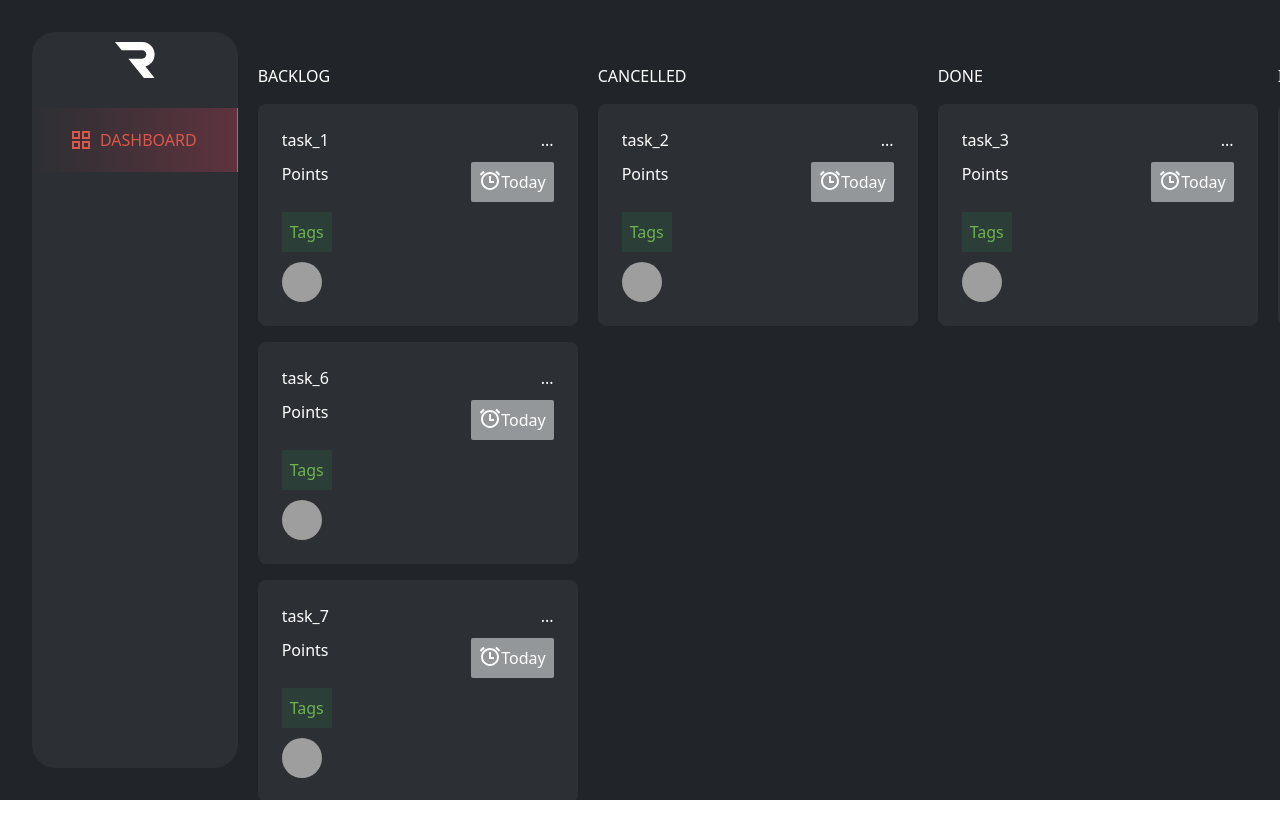
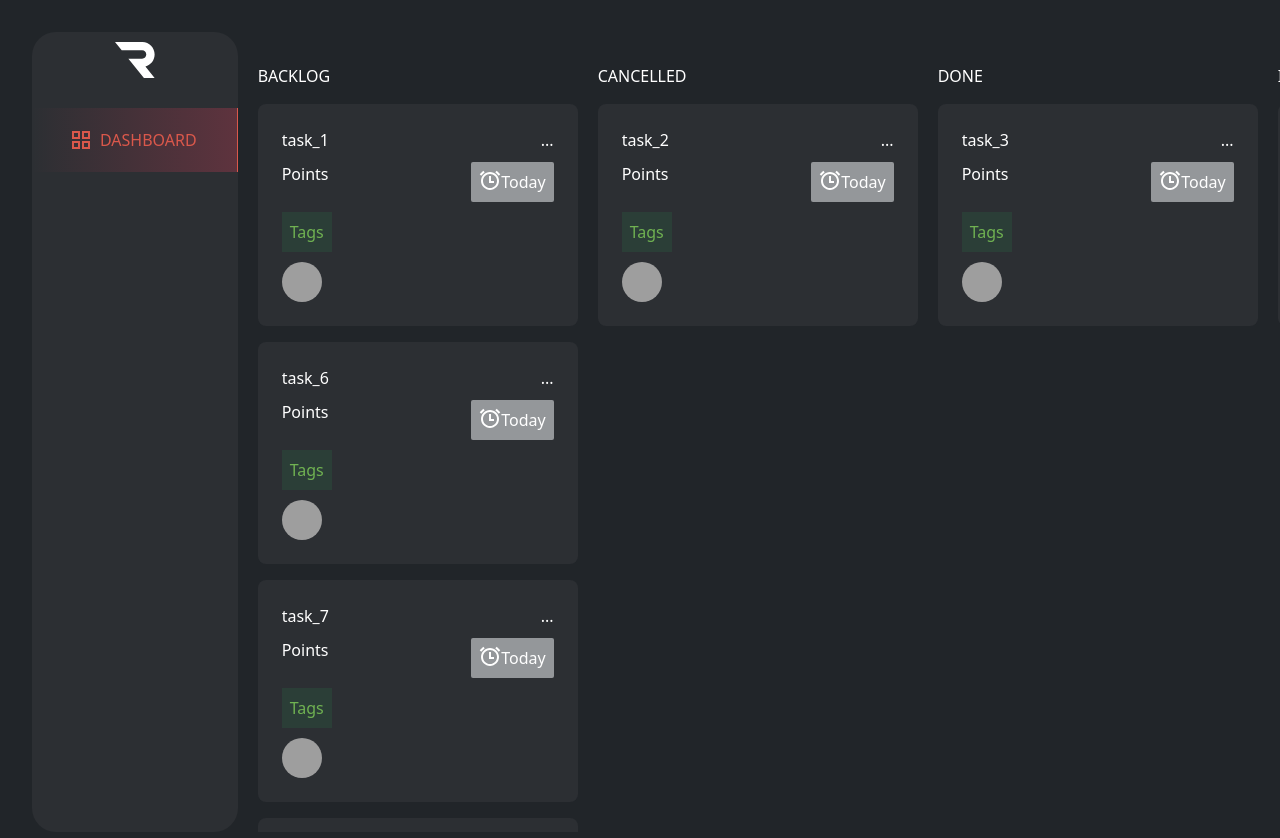
Before and after one commit to keviningles2314/ravn-react-code-challenge, a React (Create React App) app: page / in a window 1280 px wide. Shown: the top 838 px of the page. Before the commit the page ends 800 px from the top, so only its background shows below. Built offline with nearby package versions, Linux system fonts and the light colour scheme; grey boxes are pictures that could not be loaded.

Commit message:
💄 Update Home Ui

```diff
--- a/src/components/ColumnItem/index.jsx
+++ b/src/components/ColumnItem/index.jsx
@@ -4,7 +4,7 @@ const ColumnItem = ({ title }) => {
   const itemArray = tasks.filter((item) => item.status === title);
 
   return (
-    <div className="flex flex-col gap-4">
+    <div className="flex flex-col snap-center gap-4">
       <h1>{title}</h1>
       {itemArray.map((item) => {
         return <TaskCard itemCard={item} />;
--- a/src/components/Sidebar/index.jsx
+++ b/src/components/Sidebar/index.jsx
@@ -2,7 +2,7 @@ import { Link } from 'react-router-dom';
 
 const Sidebar = () => {
   return (
-    <div className="bg-[#2C2F33] rounded-3xl flex flex-col gap-5 items-center">
+    <div className="bg-[#2C2F33] rounded-3xl flex flex-col gap-5 items-center h-screen">
       <div className="p-2.5">
         <svg
           width="40"
--- a/src/components/layout.jsx
+++ b/src/components/layout.jsx
@@ -2,9 +2,9 @@ import Sidebar from './Sidebar';
 
 const Layout = ({ children }) => {
   return (
-    <div className="p-8 flex flex-grow bg-[#212529] h-screen text-white gap-5 overflow-hidden w-full">
+    <div className="p-8 flex flex-grow bg-[#212529] text-white gap-5 overflow-hidden">
       <Sidebar />
-      <main className="w-full">{children}</main>
+      <main className="">{children}</main>
     </div>
   );
 };
--- a/src/pages/home.jsx
+++ b/src/pages/home.jsx
@@ -5,14 +5,13 @@ const Home = () => {
   const statusArray = ['BACKLOG', 'CANCELLED', 'DONE', 'IN_PROGRESS', 'TODO'];
   return (
     <Layout>
-      <div className="flex flex-col box-border flex-grow h-screen">
+      <div className="flex flex-col box-border flex-grow h-screen w-11/12">
         <div className="w-full flex justify-end box-border">
           <div className="bg-[#DA584B] w-8 h-8 rounded-lg box-border flex items-center justify-center text-lg">
             <h1>+</h1>
           </div>
         </div>
-
-        <div className="columns flex gap-5 overflow-x-scroll overflow-y-scroll w-11/12 box-border">
+        <div className="flex gap-5 box-border overflow-x-scroll overflow-y-scroll w-11/12 h-screen">
           {statusArray.map((item) => {
             return <ColumnItem title={item} />;
           })}
```
